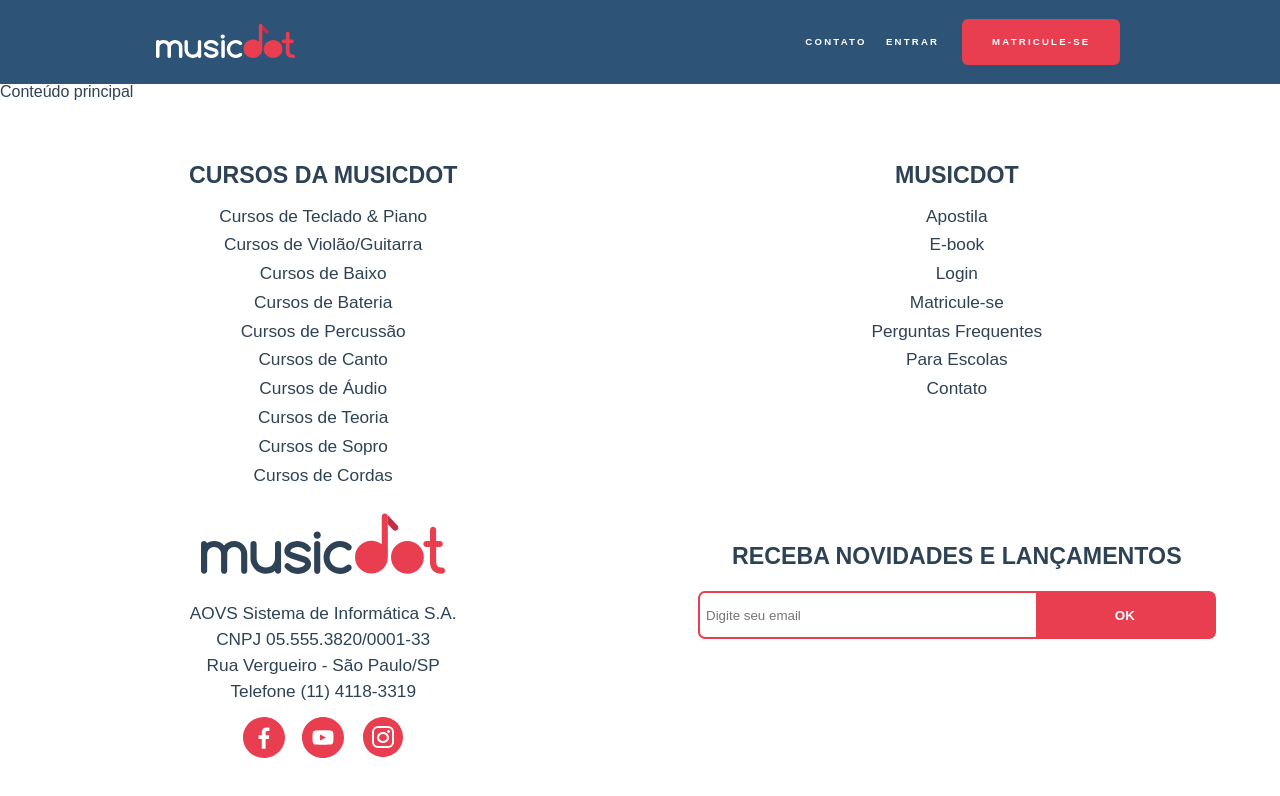
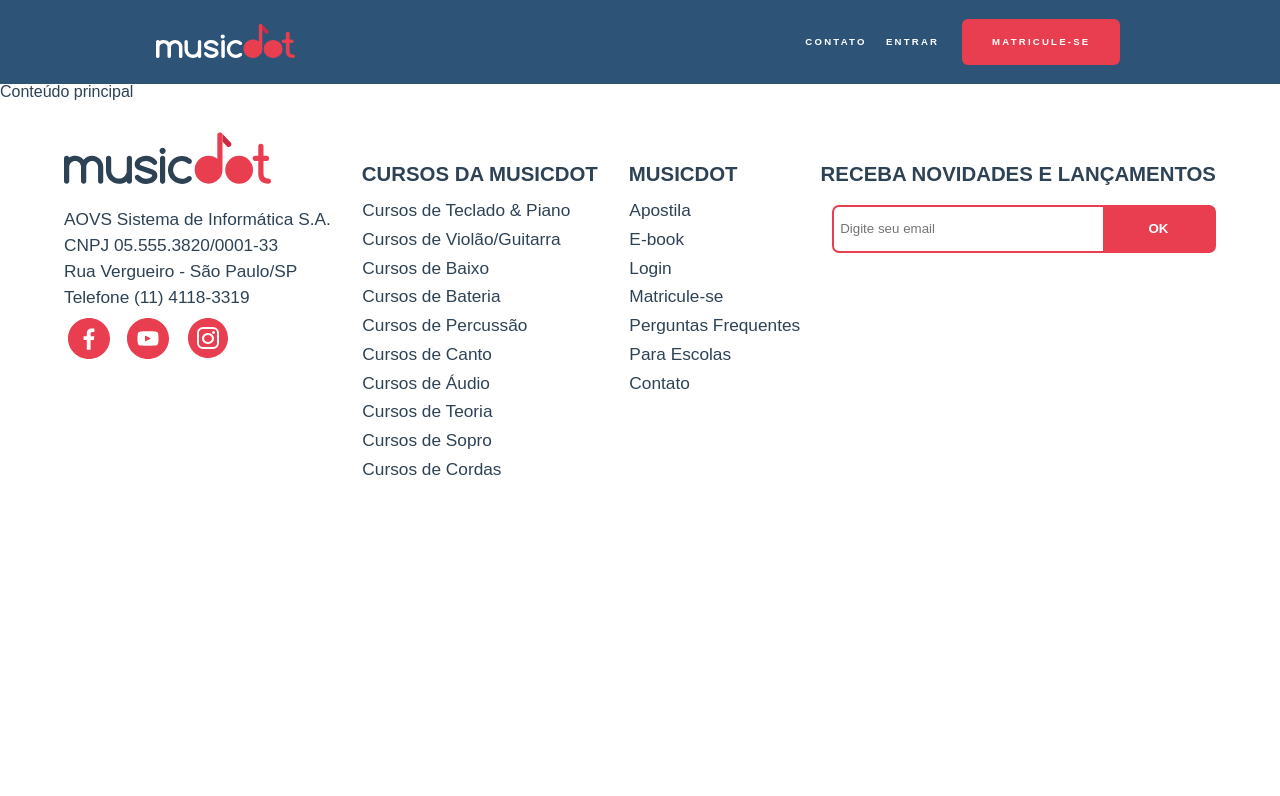
Before and after one commit to Wellyson-Alcantara/projeto-musicdot, a plain HTML site: page index.html in a window 1280 px wide. Drawn offline with Linux system fonts and the light colour scheme.

Commit message:
fazendo para telas 1200px

```diff
--- a/css/cabeçalho.css
+++ b/css/cabeçalho.css
@@ -97,7 +97,8 @@ body {
 
 @media (min-width: 640px) {
     .cabeçalho {
-        padding: 0 5%;
+        padding-top: 0;
+        padding-bottom: 0;
         display: flex;
         justify-content: space-between;
         align-items: center;
--- a/css/rodape.css
+++ b/css/rodape.css
@@ -48,13 +48,13 @@
     margin: -1.1rem;
 }
 
-@nedia (max-width: 640px) {
+@media (max-width: 640px) {
     .rodape_seção + .rodape_seção {
         margin-top: 2rem;
     }
 }
 
-@media (min-width: 640px) {
+@media (min-width: 640px) and (max-width: 1200px) {
     .rodape {
         display: flex;
         flex-wrap: wrap;
@@ -88,6 +88,33 @@
     .rodape_seção--newsletter {
         order: 4;
         margin-top: 2em;
+    }
+}
+
+@media (min-width: 1200px) {
+    .rodape {
+        display: flex;
+        justify-content: space-between;
+        font-size: 0.85rem;
+
+        text-align: left;
+    }
+
+    .rodape_titulo {
+        font-size: 1.5em;
+        margin-left: -0.7rem;
+    }
+
+    .rodape_lista-midias-sociais {
+        justify-content: left;
+    }
+
+    .rodape_seção {
+        margin-top: 0;
+    }
+
+    .rodape_seção + .rodape_seção {
+        margin-left: 2rem;
     }
 }
 
```
